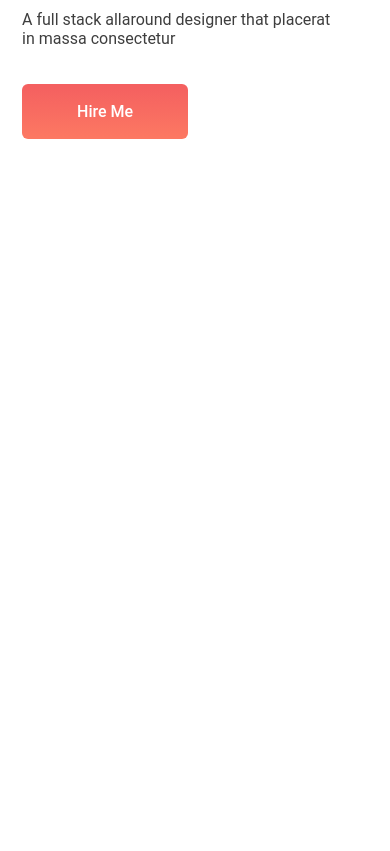
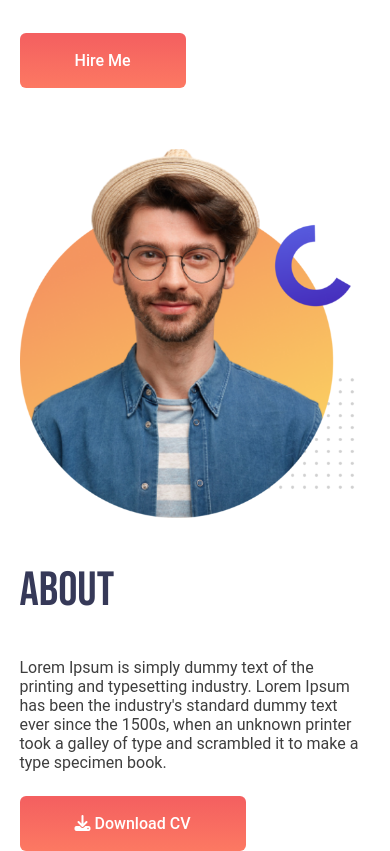
Before and after one commit to noboKumar/PH-personal-website, a plain HTML site: page index.html in a window 390 px wide. Shown: the part 905-1756 px from the top of the page. Before the commit the page ends 1044 px from the top, so only its background shows below. Drawn offline with Linux system fonts and the light colour scheme.

Commit message:
add about section and responsive

```diff
--- a/index.html
+++ b/index.html
@@ -4,6 +4,7 @@
     <meta charset="UTF-8">
     <meta name="viewport" content="width=device-width, initial-scale=1.0">
     <title>personal-website</title>
+    <script src="https://kit.fontawesome.com/1580155eab.js" crossorigin="anonymous"></script>
     <link rel="stylesheet" href="style.css">
 </head>
 <body>
@@ -26,8 +27,19 @@
                 <img src="./images/do not use this pic.png" alt="a person smiling">
             </div>
         </div>
+        <section class="about">
+            <div class="about-img">
+                <img src="./images/do not use this pic2.png" alt="">
+            </div>
+            <div class="about-content">
+                <h1>About</h1>
+                <p>Lorem Ipsum is simply dummy text of the printing and typesetting industry. Lorem Ipsum has been the industry's standard dummy text ever since the 1500s, when an unknown printer took a galley of type and scrambled it to make a type specimen book.</p>
+                <button class="btn-primary"><i class="fa-solid fa-download"></i>&nbsp;Download CV</button>
+            </div>
+        </section>
     </header>
-    <main></main>
+    <main>
+    </main>
     <footer></footer>
 </body>
 </html>
--- a/style.css
+++ b/style.css
@@ -5,7 +5,7 @@ body {
 }
 
 header {
-  max-width: 1600px;
+  max-width: 1800px;
   margin: 0 auto;
   margin-top: 35px;
 }
@@ -19,14 +19,14 @@ ul {
   gap: 20px;
   color: rgb(60, 60, 60);
   font-family: "Roboto";
-  font-size: 16px;
+  font-size: 1rem;
   font-weight: 500;
 }
 
 /* banner-section */
 .banner-content h1 {
   font-family: "Bebas Neue";
-  font-size: 80px;
+  font-size: 5rem;
   font-weight: 500;
   color: rgb(54, 57, 88);
   margin-bottom: 18px;
@@ -38,7 +38,7 @@ ul {
 .banner-content p {
   color: rgb(62, 62, 62);
   font-family: "Roboto";
-  font-size: 16px;
+  font-size: 1rem;
   font-weight: 400;
   width: 309px;
   margin-bottom: 36px;
@@ -52,38 +52,82 @@ ul {
   );
   color: rgb(255, 255, 255);
   font-family: Roboto;
-  font-size: 16px;
+  font-size: 1rem;
   font-weight: 500;
   padding: 18px 55px;
   border: none;
   cursor: pointer;
 }
-.banner{
+.banner {
   display: flex;
   align-items: center;
   justify-content: space-around;
 }
-.banner-img img{
+.banner-img img {
+  width: 100%;
+}
+
+/* about-section */
+.about{
+  display: flex;
+  align-items: center;
+  justify-content: space-evenly;
+}
+.about-content h1 {
+  color: rgb(54, 57, 88);
+  font-family: Bebas Neue;
+  font-size: 3rem;
+  font-weight: 500;
+}
+.about-content p {
+  color: rgb(62, 62, 62);
+  font-family: Roboto;
+  font-size: 1rem;
+  font-weight: 400;
+  width: 451px;
+  margin-top: 27px;
+  margin-bottom: 24px;
+}
+.about-img img{
   width: 100%;
 }
 
 
 
 
+
+
+
+
 /* <---mobile device media---> */
-@media only screen and (max-width:567px) {
-    ul{
+@media only screen and (max-width: 567px) {
+  body{
+    margin-right: 5%;
+    margin-left: 5%;
+  }
+  ul,
+  .about {
     flex-direction: column;
   }
-    .banner{
+  .banner {
     flex-direction: column-reverse;
+  }
+  .about-content p,
+  .banner-content p {
+    width: 100%;
   }
 }
 
 /* teblet-screen media */
-@media only screen and (min-width:567px) and (max-width:992px) {
-    .banner{
+@media only screen and (min-width: 567px) and (max-width: 992px) {
+  body{
+    margin-right: 5%;
+    margin-left: 5%;
+  }
+  .banner {
     flex-direction: column-reverse;
   }
-
+  .about{
+    flex-direction: column;
   }
+}
```
Lines whose indentation alone changed are shown as unchanged.
